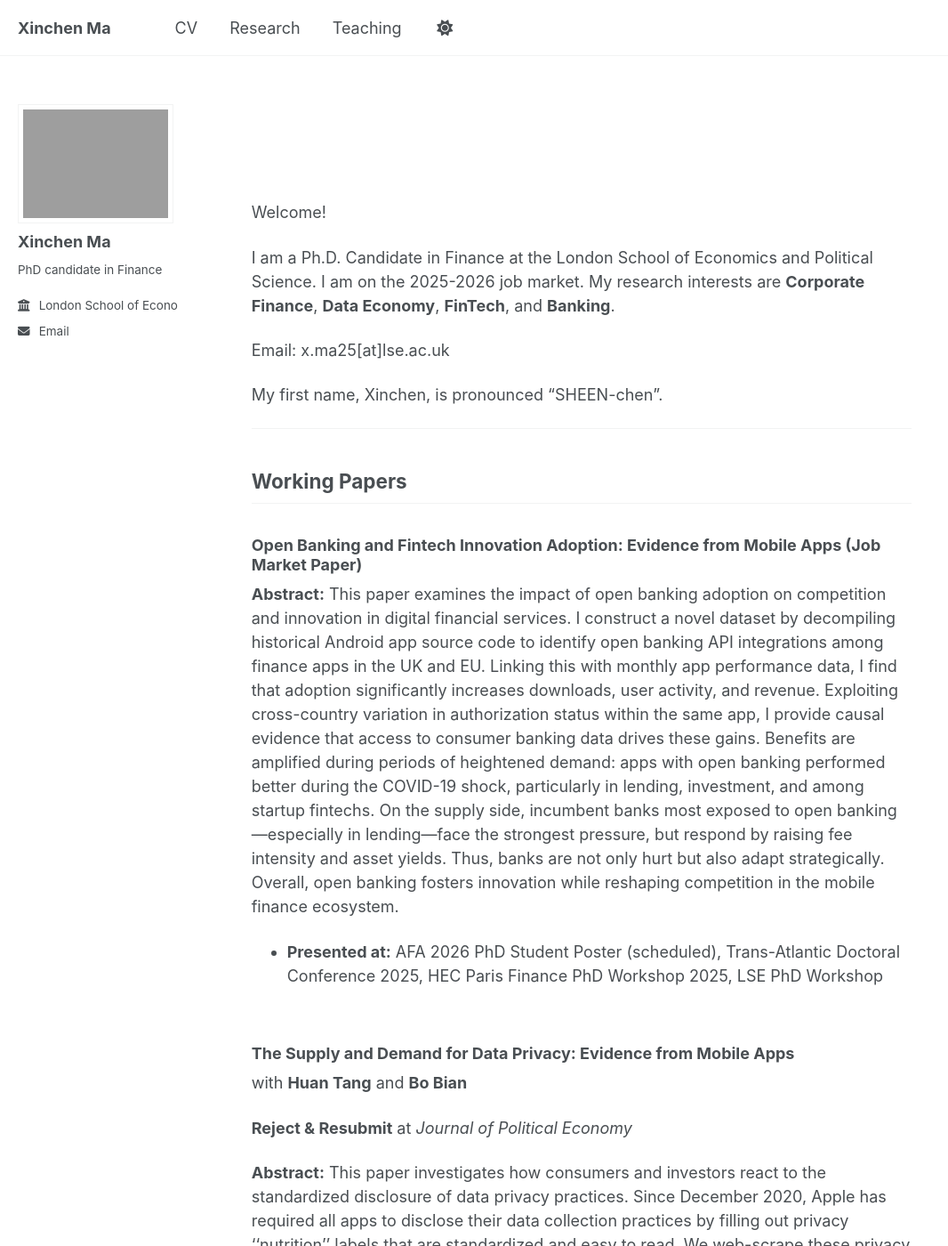
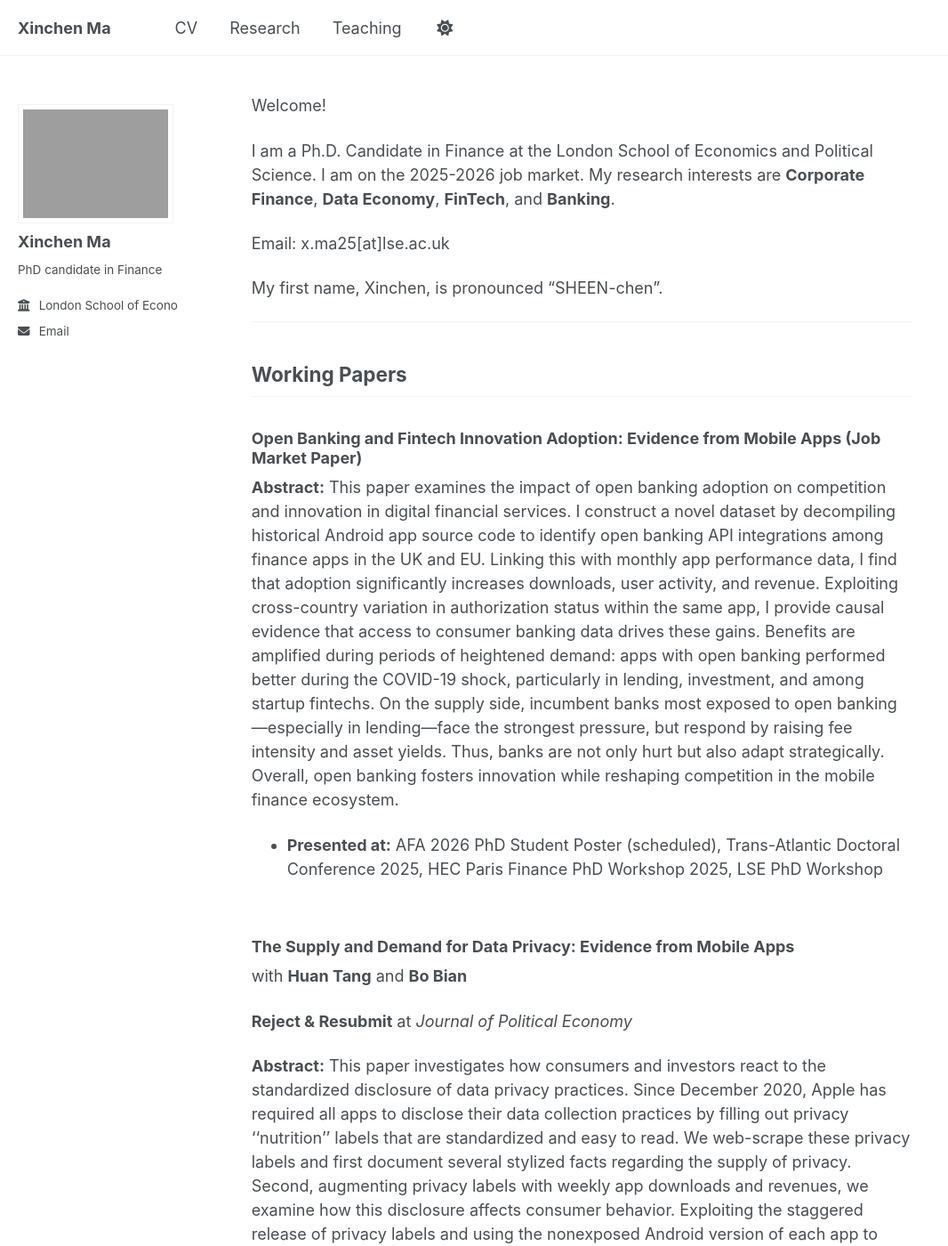
Before and after one commit to xinchen-ma/xinchen-ma.github.io, a Jekyll site: the page built from index.md, in a window 1280 px wide and 1400 px high. Shown: the whole window at 89% size, without its empty margins (0-1066 px from the left). Built offline with Jekyll 4.4.1, drawn with Linux system fonts in a browser that asks for light colours; a script that is not in the unit is left out.

Commit message:
Update main.scss

```diff
--- a/assets/css/main.scss
+++ b/assets/css/main.scss
@@ -87,11 +87,11 @@ body .page__inner-wrap,
 }
 
 
-.page__content {
-  padding-top: 60px !important; /* Adjust the value as needed */
-}
+// .page__content {
+//   padding-top: 60px !important; /* Adjust the value as needed */
+// }
 
-/* Or target the first element specifically */
-.page__content > p:first-child {
-  margin-top: 60px !important;
-}
+// /* Or target the first element specifically */
+// .page__content > p:first-child {
+//   margin-top: 60px !important;
+// }
```
